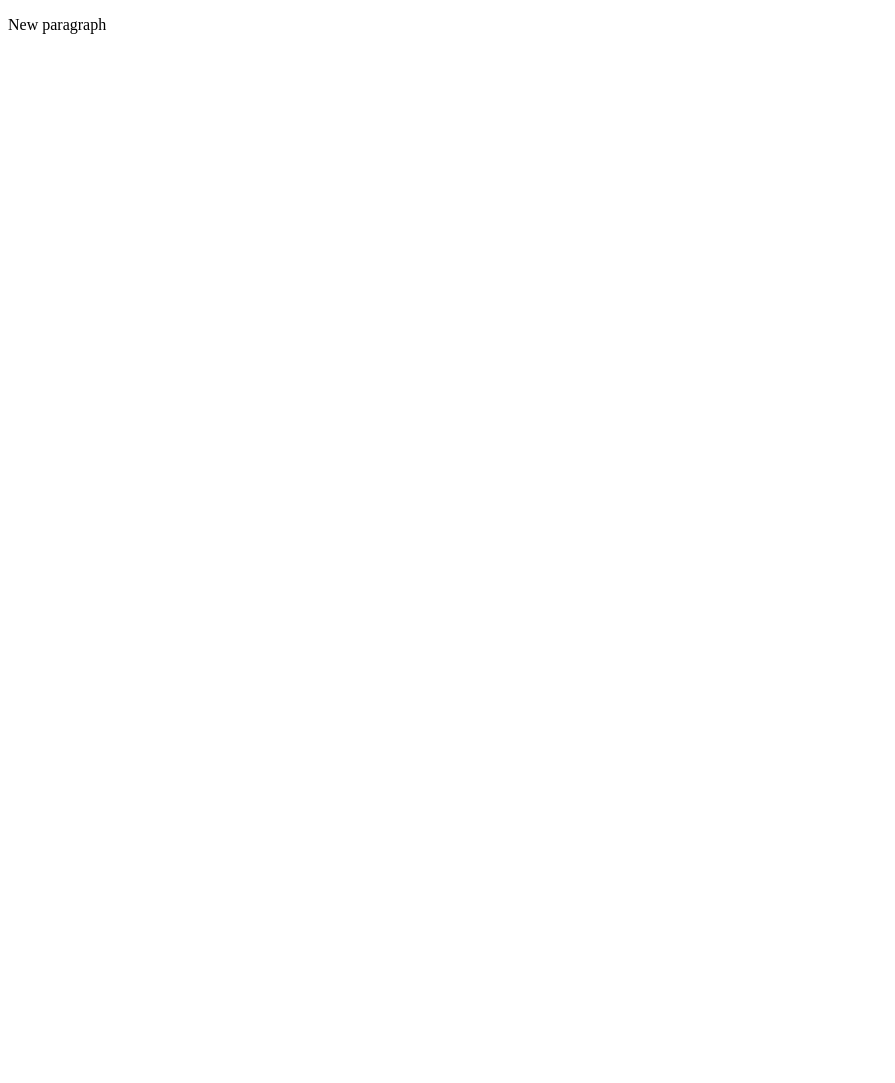
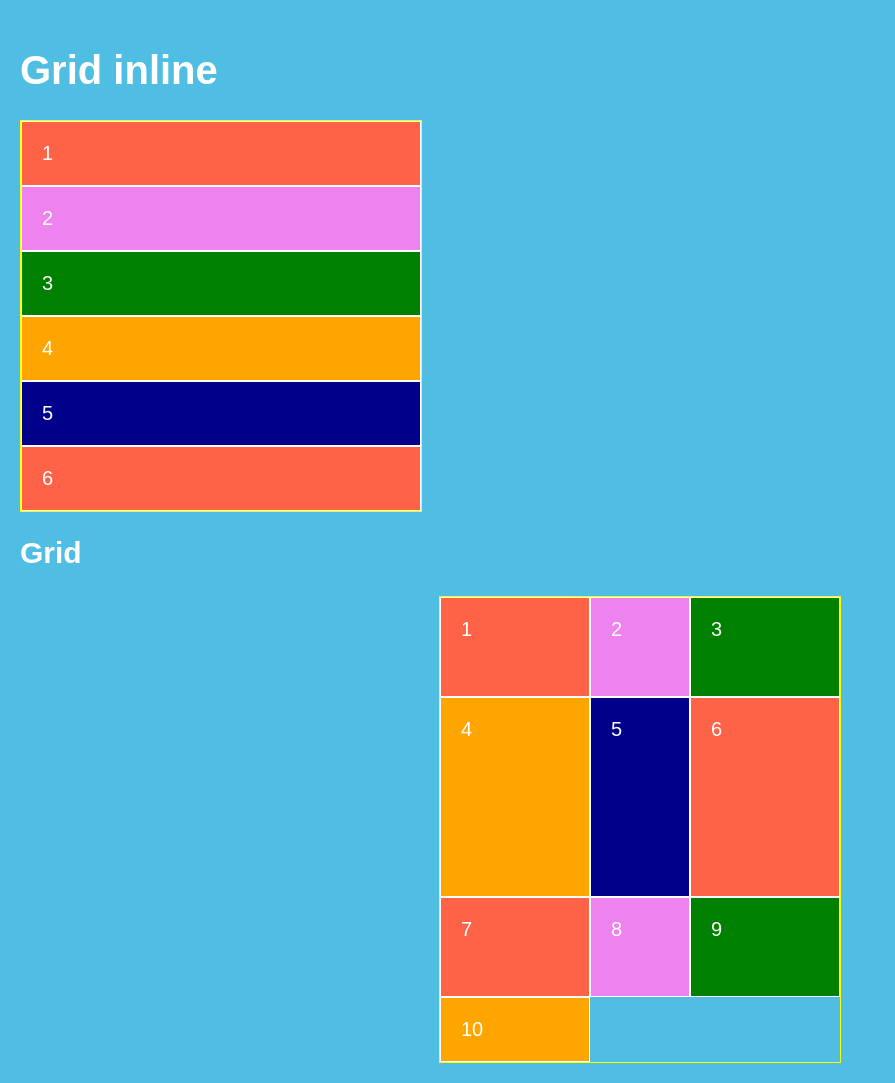
Before and after one commit to otro13/learnReact1, a plain HTML site: page 1/index.html in a window 1280 px wide. Shown: the whole page, without its empty margins (0-895 px from the left). Before the commit the page ends 800 px from the top, so only its background shows below. Drawn offline with nearby package versions, Linux system fonts and the light colour scheme.

Commit message:
Course 02: CSS Grid: Lesson 01 Final #1

```diff
--- a/1/index.html
+++ b/1/index.html
@@ -3,9 +3,38 @@
 <head>
     <meta charset="UTF-8">
     <meta name="viewport" content="width=device-width, initial-scale=1.0">
-    <title>Grid Govnocode</title>
+    <title>Grid layout</title>
+    <link rel="stylesheet" href="https://cdnjs.cloudflare.com/ajax/libs/
+    normalize/8.0.1/normalize.min.css">
+    <link rel="stylesheet" href="style/global-style.css">
+    <link rel="stylesheet" href="style/layout.css">
 </head>
 <body>
-    <p>New paragraph</p>
+    <h1>
+        Grid inline
+    </h1>
+    <div class="container d-inl-grid">
+        <div class="block red">1</div>
+        <div class="block violet">2</div>
+        <div class="block green">3</div>
+        <div class="block orange">4</div>
+        <div class="block darkblue">5</div>
+        <div class="block red">6</div>
+    </div>
+    <h2>
+        Grid
+    </h2>
+    <div class="container d-grid">
+        <div class="block red">1</div>
+        <div class="block violet">2</div>
+        <div class="block green">3</div>
+        <div class="block orange">4</div>
+        <div class="block darkblue">5</div>
+        <div class="block red">6</div>
+        <div class="block red">7</div>
+        <div class="block violet">8</div>
+        <div class="block green">9</div>
+        <div class="block orange">10</div>
+    </div>
 </body>
 </html>
--- a/1/style/global-style.css
+++ b/1/style/global-style.css
@@ -7,5 +7,43 @@ body{
 }
 .container{
     width: 400px;
-
+    margin: 0 auto;
+    border: 1px solid yellow;
 }
+.block {
+    padding: 20px;
+    border: 1px solid #fff;
+}
+.h-100px{
+    height: 100px;
+}
+.h-200px{
+    height: 200px;
+}
+.h-100{
+    height: 100%;
+}
+.w-100px{
+    width: 100px;
+}
+.w-200px{
+    width: 200px;
+}
+.w-100{
+    width: 100%;
+}
+.red{
+    background-color: tomato;
+}
+.orange{
+    background-color: orange;
+}
+.green{
+    background-color: green;
+}
+.violet{
+    background-color: violet;
+}
+.darkblue{
+    background-color: darkblue;
+}
--- a/1/style/layout.css
+++ b/1/style/layout.css
@@ -0,0 +1,8 @@
+.d-grid{
+    display: grid;
+    grid-template-columns: 150px 100px 150px;
+    grid-template-rows: 100px 200px 100px;
+}
+.d-inl-grid{
+    display: inline-grid;
+}
```
